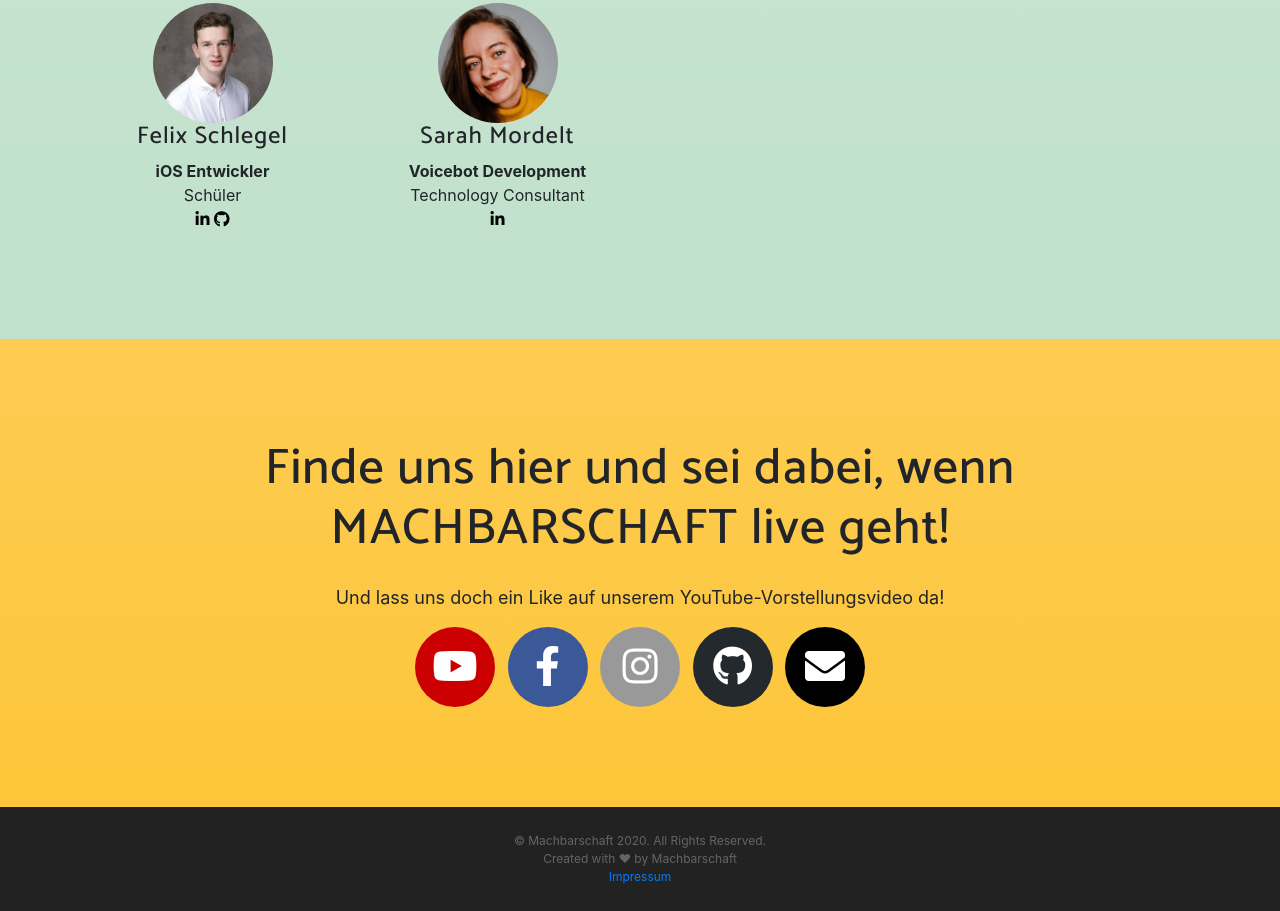
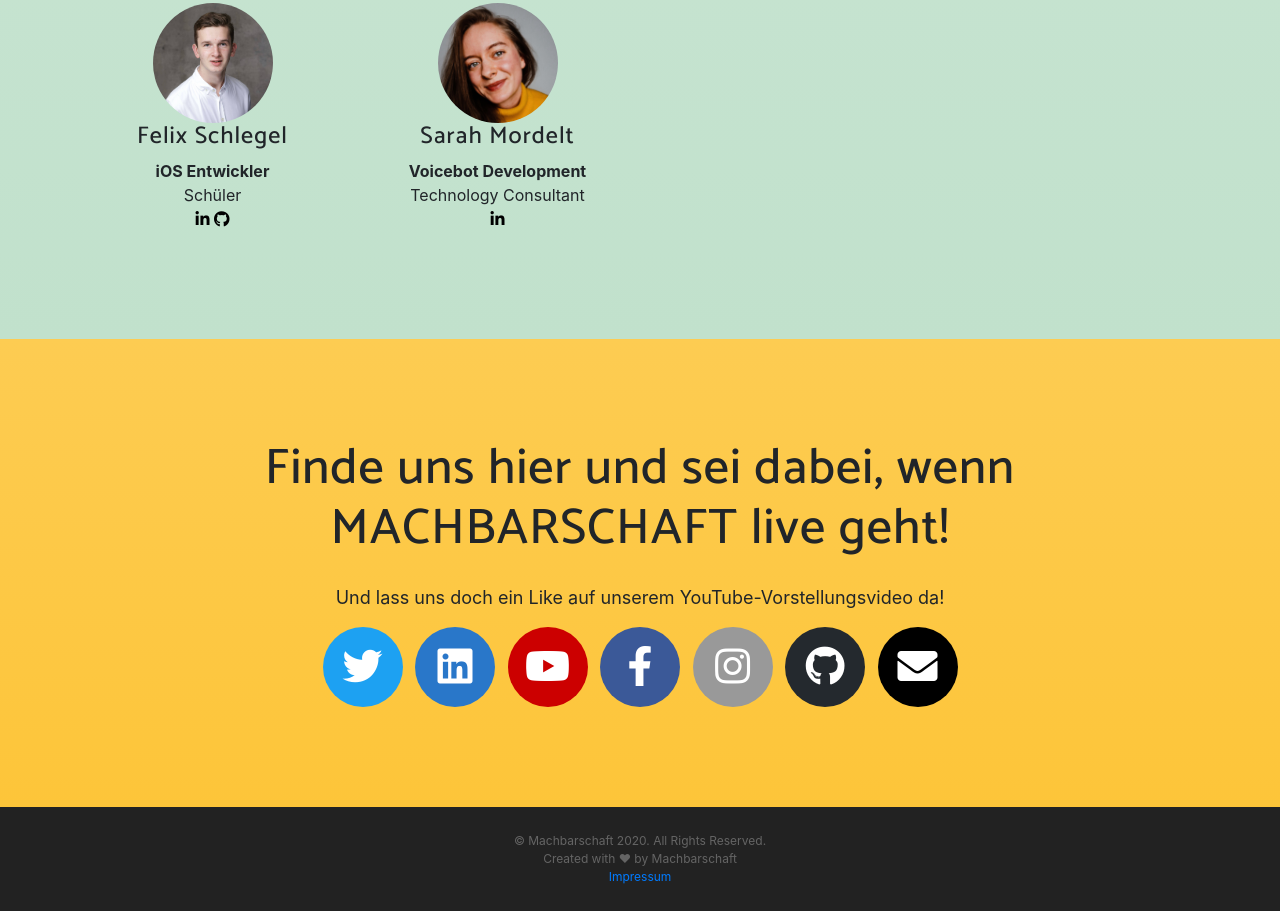
Before and after one commit to machbarschaft/machbarschaft-web, a website with bundled scripts: page index.html in a window 1280 px wide. Shown: the part 5765-6676 px from the top of the page. Built offline with nearby package versions, Linux system fonts and the light colour scheme; files whose address does not match are found by name; a web font is replaced by a local one.

Commit message:
added new social media icons

```diff
--- a/index.html
+++ b/index.html
@@ -483,6 +483,16 @@
                                                      href="https://www.youtube.com/watch?v=8YJ0I0dMmWg">
             YouTube-Vorstellungsvideo</a> da!</p>
         <ul class="list-inline list-social">
+            <li class="list-inline-item social-twitter">
+                <a href="https://twitter.com/machbarschaft">
+                    <i class="fab fa-twitter"></i>
+                </a>
+            </li>
+            <li class="list-inline-item social-linkedin">
+                <a href="https://www.linkedin.com/company/machbarschaft">
+                    <i class="fab fa-linkedin"></i>
+                </a>
+            </li>
             <li class="list-inline-item social-youtube">
                 <a href="https://www.youtube.com/channel/UC9Y9x0V-YSD0s535UG_5FoA">
                     <i class="fab fa-youtube"></i>
--- a/scss/_contact.scss
+++ b/scss/_contact.scss
@@ -69,6 +69,22 @@ section.contact {
                     }
                 }
             }
+            &.social-twitter {
+                a {
+                    background-color: $brand-twitter;
+                    &:hover {
+                        background-color: darken($brand-twitter, 5%);
+                    }
+                }
+            }
+            &.social-linkedin {
+                a {
+                    background-color: $brand-linkedin;
+                    &:hover {
+                        background-color: darken($brand-linkedin, 5%);
+                    }
+                }
+            }
         }
     }
 }
--- a/scss/_variables.scss
+++ b/scss/_variables.scss
@@ -22,3 +22,4 @@ $brand-youtube:     #cc0000;
 $brand-instagram:   #999999;
 $brand-github:      #24292e;
 $brand-mail:        #000000;
+$brand-linkedin:    #2977C9;
```
Also changed, not shown: en/index.html (+10 -0 lines), css/new-age.css, css/new-age.min.css.
